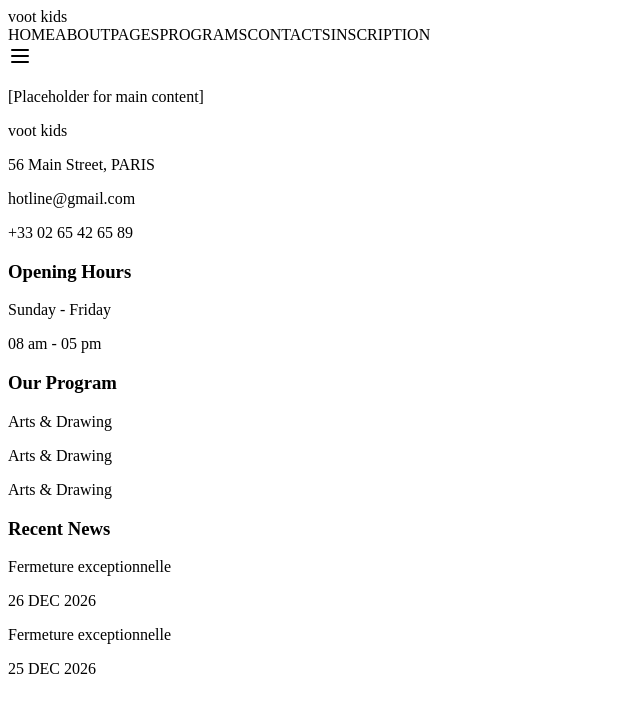
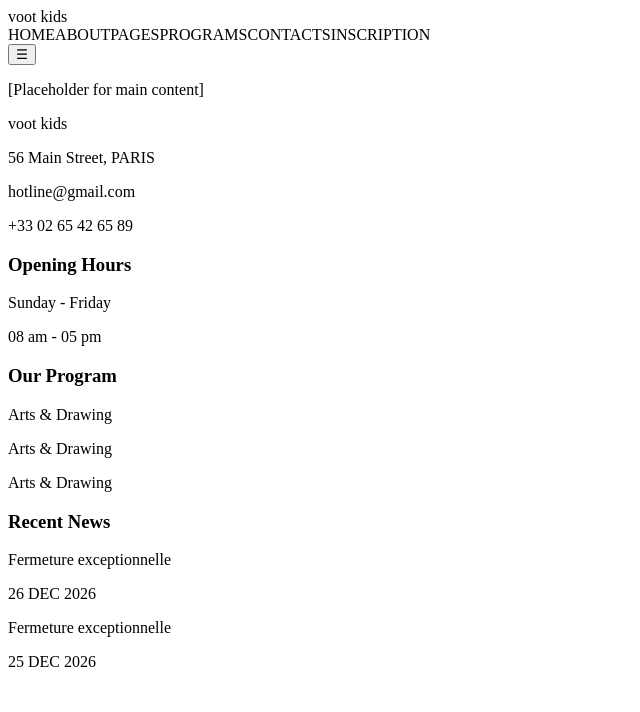
Before and after one commit to Ahoua685/creche_front_projet, a React (Vite) app: page / in a window 1280 px wide. Shown: the top 712 px of the page, without its empty margins (0-640 px from the left). Built offline with nearby package versions, Linux system fonts and the light colour scheme.

Commit message:
Ahoua: page accueil

```diff
--- a/src/App.jsx
+++ b/src/App.jsx
@@ -1,5 +1,4 @@
 import { useState } from "react";
-import { Menu } from "lucide-react";
 
 export default function HomePage() {
   const [menuOpen, setMenuOpen] = useState(false);
@@ -20,7 +19,9 @@ export default function HomePage() {
           <span>INSCRIPTION</span>
         </div>
         <div className="md:hidden">
-          <Menu onClick={() => setMenuOpen(!menuOpen)} className="cursor-pointer" />
+          <button onClick={() => setMenuOpen(!menuOpen)} className="p-2 bg-gray-300 rounded">
+            ☰
+          </button>
         </div>
       </header>
 
@@ -69,6 +70,5 @@ export default function HomePage() {
         </div>
       </footer>
     </div>
-
   );
 }
```
